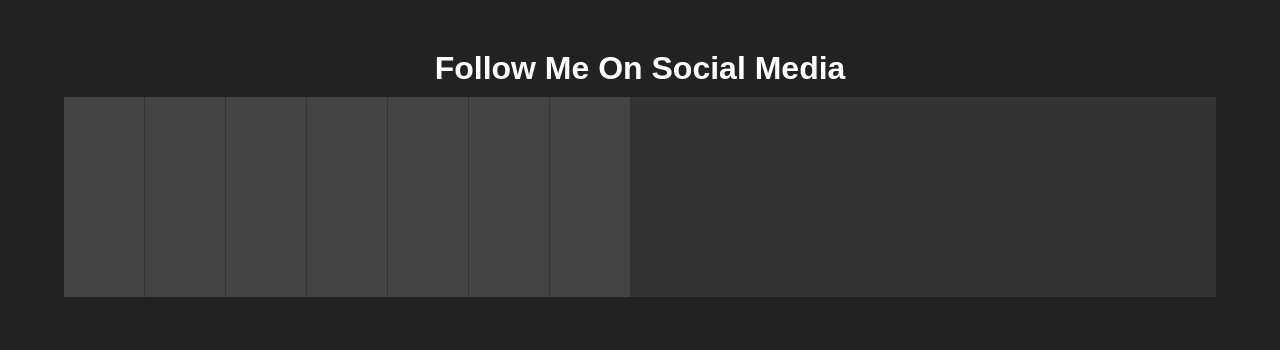
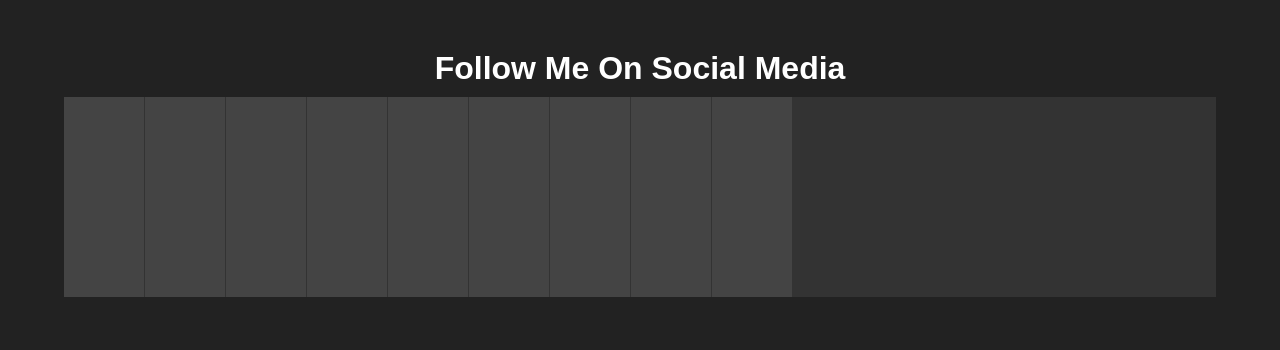
Before and after one commit to krishnanath/ResponsiveIcons, a plain HTML site: page index.html in a window 1280 px wide. Drawn offline with Linux system fonts and the light colour scheme; a web font is replaced by a local one.

Commit message:
Update index.html

```diff
--- a/index.html
+++ b/index.html
@@ -80,6 +80,28 @@
             </div>
           </li>
 
+
+          //text
+           <li class="tab">
+        <div class="social instagram">
+          <a href="http://instagram.com/life_in_illusion" target="_blank">Instagram</a>
+        </div>
+        <div class="content">
+          <h1 style="color:#6dc993;">Instagram</h1>
+          <!-- <p>Follow me on Instragram for a more personal look into my life and work</p> -->
+          <li class="tab">
+            <div class="social youtube">
+              <a href="https://youtube.com/" target="_blank">Youtube</a>
+            </div>
+            <div class="content">
+              <h1 style="color:#ff0000;">YouTube</h1>
+              <!-- <p>Follow me on YouTube for tutorials with the latest technology in webv development</p> -->
+            </div>
+          </li>
+
+          //end
+
+
         </div>
       </li>
 
```
